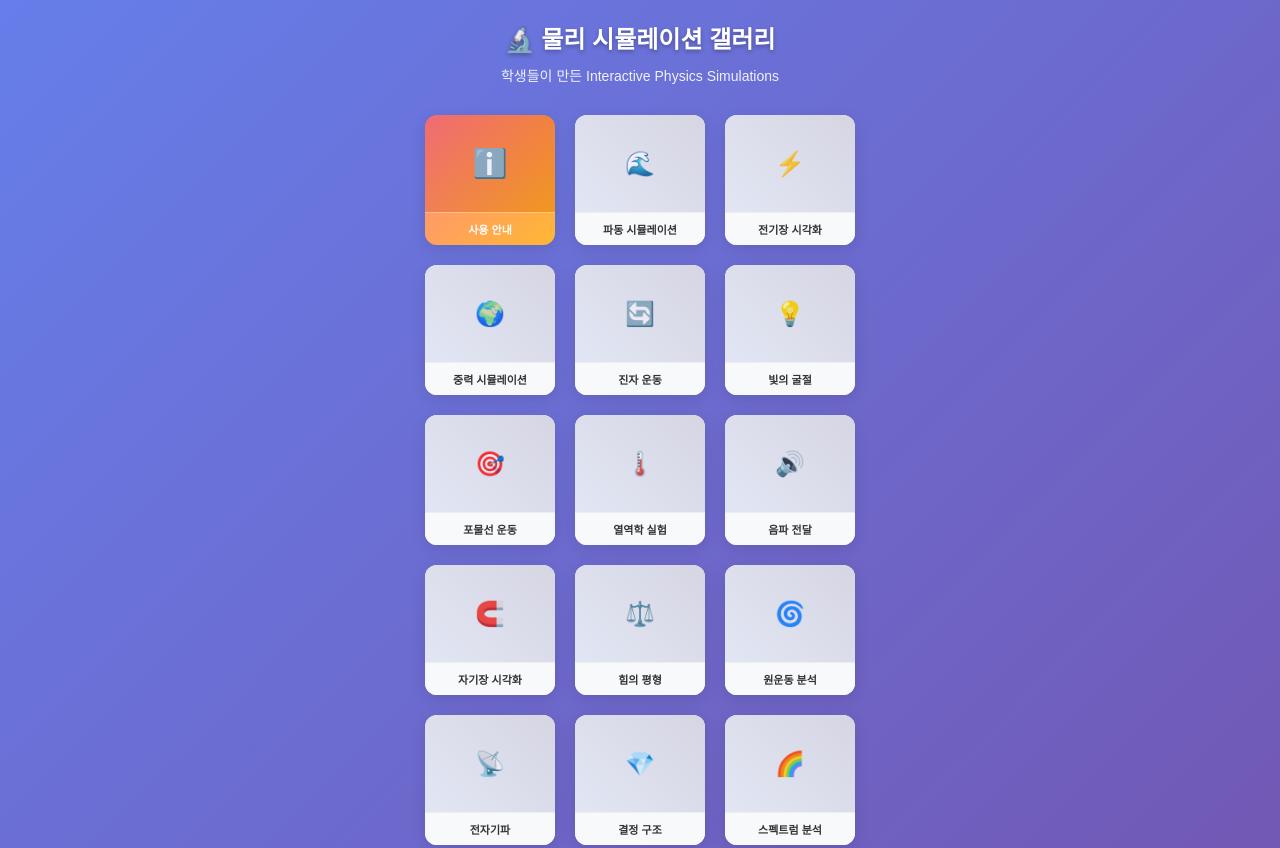
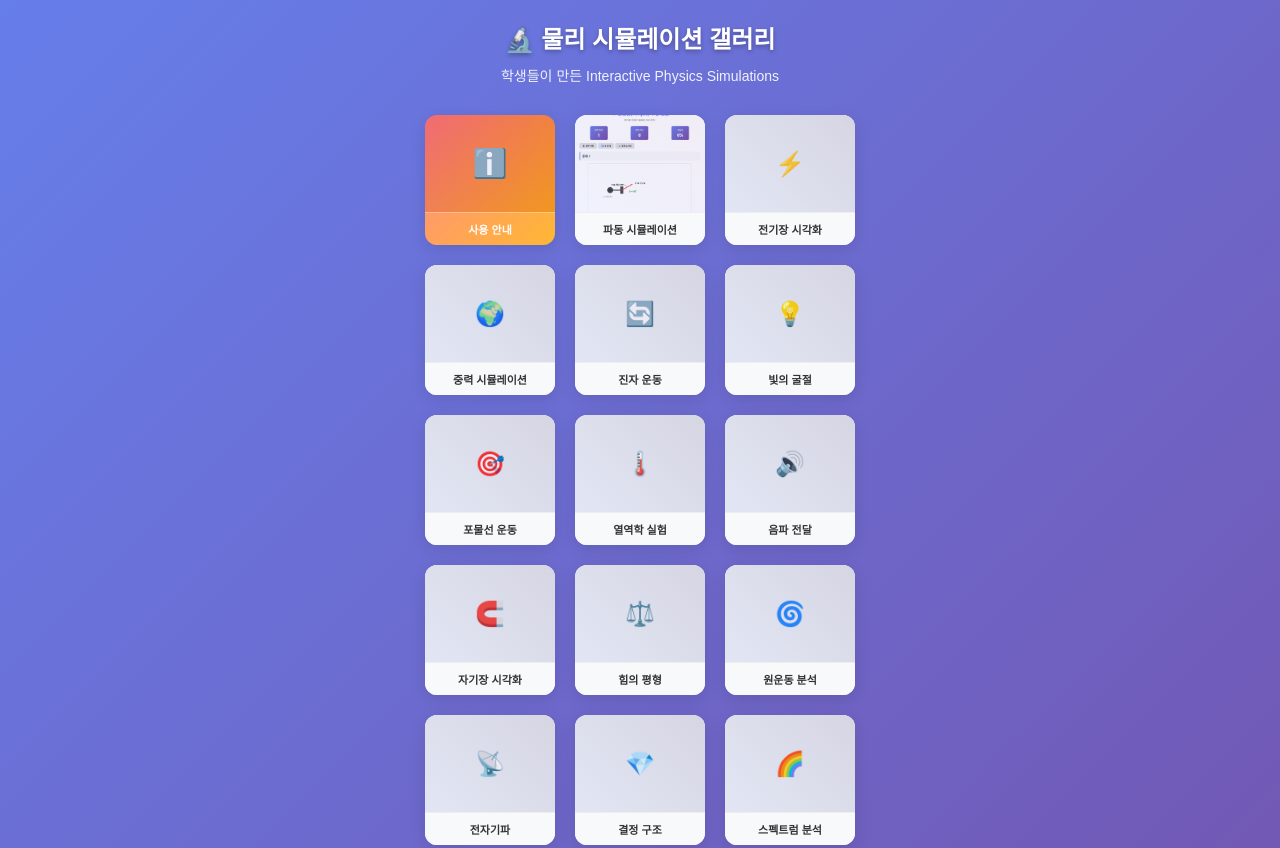
Before and after one commit to floberry/aero3, a plain HTML site: page index.html in a window 1280 px wide. Shown: the top 848 px of the page. Drawn offline with Linux system fonts and the light colour scheme.

Commit message:
ㅑㅜㅇㄷㅌ
수정

```diff
--- a/index.html
+++ b/index.html
@@ -151,9 +151,11 @@
 
         <!-- 물리 시뮬레이션들 -->
         <div class="sim-card" onclick="openSimulation('sim01')">
-            <div class="card-image">🌊</div>
-            <div class="card-title">파동 시뮬레이션</div>
-        </div>
+    <div class="card-image">
+        <img src="./thumbnails/sim01.png" alt="3307" style="width: 100%; height: 100%; object-fit: cover;">
+    </div>
+    <div class="card-title">파동 시뮬레이션</div>
+</div>
 
         <div class="sim-card" onclick="openSimulation('sim02')">
             <div class="card-image">⚡</div>
```
